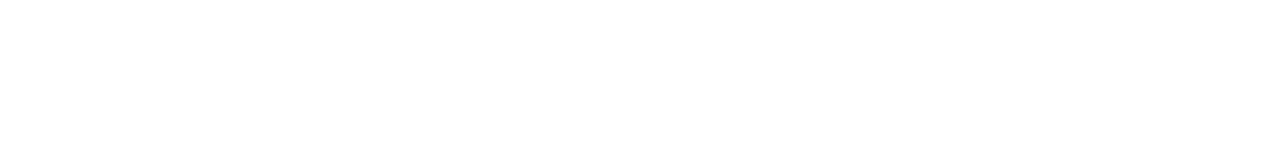
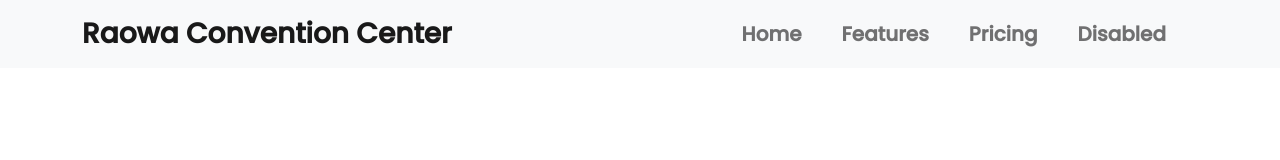
Before and after one commit to mohiuddin2721/raowa-convention-center-jm-3, a plain HTML site: page index.html in a window 1280 px wide. Drawn offline with nearby package versions, Linux system fonts and the light colour scheme.

Commit message:
navbar added

```diff
--- a/index.html
+++ b/index.html
@@ -15,6 +15,38 @@
     <link rel="stylesheet" href="css/style.css">
 </head>
 <body>
+    <header>
+        <nav class="navbar navbar-expand-lg navbar-light bg-light">
+            <div class="container">
+              <a class="navbar-brand fs-3 fw-bolder" href="#">Raowa Convention Center</a>
+              <button class="navbar-toggler" type="button" data-bs-toggle="collapse" data-bs-target="#navbarNav" aria-controls="navbarNav" aria-expanded="false" aria-label="Toggle navigation">
+                <span class="navbar-toggler-icon"></span>
+              </button>
+              <div class="collapse navbar-collapse" id="navbarNav">
+                <ul class="navbar-nav ms-auto">
+                  <li class="nav-item me-4">
+                    <a class="nav-link fs-5 fw-bold" aria-current="page" href="#">Home</a>
+                  </li>
+                  <li class="nav-item me-4">
+                    <a class="nav-link fs-5 fw-bold" href="#">Features</a>
+                  </li>
+                  <li class="nav-item me-4">
+                    <a class="nav-link fs-5 fw-bold" href="#">Pricing</a>
+                  </li>
+                  <li class="nav-item me-4">
+                    <a class="nav-link fs-5 fw-bold">Disabled</a>
+                  </li>
+                </ul>
+              </div>
+            </div>
+          </nav>
+    </header>
+    <main>
+
+    </main>
+    <footer>
+
+    </footer>
 
 
 
```
